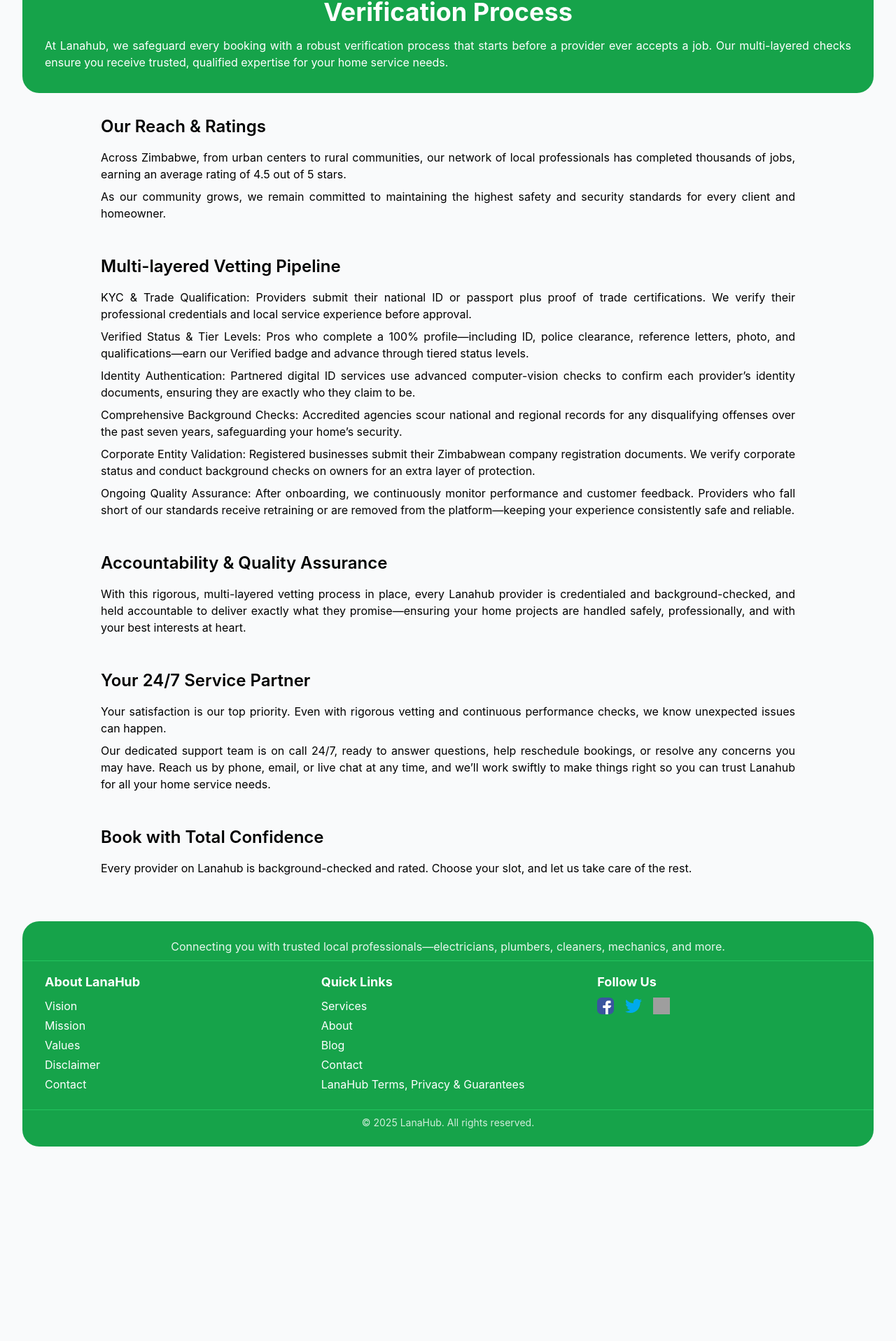
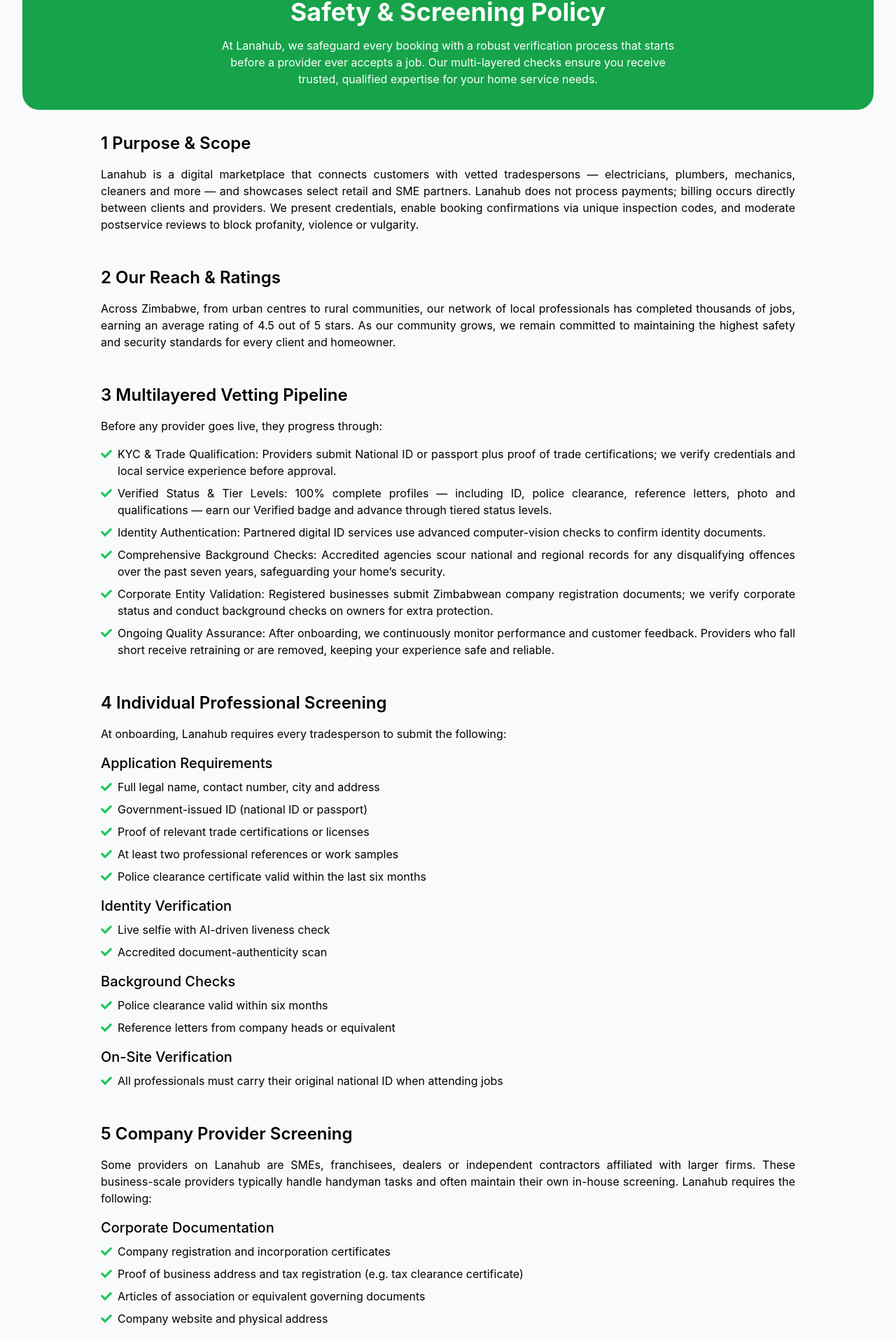
Before and after one commit to MicroLana/lanahub, a React (Vite) app: page /verification-process in a window 1280 px wide. Shown: the part 179-2096 px from the top of the page at 70% size. Before the commit the page ends 1818 px from the top, so only its background shows below. Built offline with nearby package versions, Linux system fonts and the light colour scheme; no server answers; grey boxes are pictures that could not be loaded.

Commit message:
22 July Working Links for Veerendere

```diff
--- a/src/pages/VerificationProcess.jsx
+++ b/src/pages/VerificationProcess.jsx
@@ -1,82 +1,250 @@
-// src/pages/VerificationProcess.jsx
+// src/pages/Test.jsx
 import React from "react";
+import { FaCheck } from "react-icons/fa";
 import Footer from "../components/Footer";
 
-export default function VerificationProcess() {
+export default function Test() {
   const sections = [
     {
+      id: "purpose",
+      title: "1 Purpose & Scope",
+      content: [
+        "Lanahub is a digital marketplace that connects customers with vetted tradespersons — electricians, plumbers, mechanics, cleaners and more — and showcases select retail and SME partners. Lanahub does not process payments; billing occurs directly between clients and providers. We present credentials, enable booking confirmations via unique inspection codes, and moderate postservice reviews to block profanity, violence or vulgarity."
+      ],
+    },
+    {
       id: "reach",
-      title: "Our Reach & Ratings",
+      title: "2 Our Reach & Ratings",
       content: [
-        "Across Zimbabwe, from urban centers to rural communities, our network of local professionals has completed thousands of jobs, earning an average rating of 4.5 out of 5 stars.",
-        "As our community grows, we remain committed to maintaining the highest safety and security standards for every client and homeowner.",
+        "Across Zimbabwe, from urban centres to rural communities, our network of local professionals has completed thousands of jobs, earning an average rating of 4.5 out of 5 stars. As our community grows, we remain committed to maintaining the highest safety and security standards for every client and homeowner."
       ],
     },
     {
       id: "pipeline",
-      title: "Multi-layered Vetting Pipeline",
+      title: "3 Multilayered Vetting Pipeline",
       content: [
-        "KYC & Trade Qualification: Providers submit their national ID or passport plus proof of trade certifications. We verify their professional credentials and local service experience before approval.",
-        "Verified Status & Tier Levels: Pros who complete a 100% profile—including ID, police clearance, reference letters, photo, and qualifications—earn our Verified badge and advance through tiered status levels.",
-        "Identity Authentication: Partnered digital ID services use advanced computer-vision checks to confirm each provider’s identity documents, ensuring they are exactly who they claim to be.",
-        "Comprehensive Background Checks: Accredited agencies scour national and regional records for any disqualifying offenses over the past seven years, safeguarding your home’s security.",
-        "Corporate Entity Validation: Registered businesses submit their Zimbabwean company registration documents. We verify corporate status and conduct background checks on owners for an extra layer of protection.",
-        "Ongoing Quality Assurance: After onboarding, we continuously monitor performance and customer feedback. Providers who fall short of our standards receive retraining or are removed from the platform—keeping your experience consistently safe and reliable.",
+        "Before any provider goes live, they progress through:"
+      ],
+      list: [
+        "KYC & Trade Qualification: Providers submit National ID or passport plus proof of trade certifications; we verify credentials and local service experience before approval.",
+        "Verified Status & Tier Levels: 100% complete profiles — including ID, police clearance, reference letters, photo and qualifications — earn our Verified badge and advance through tiered status levels.",
+        "Identity Authentication: Partnered digital ID services use advanced computer-vision checks to confirm identity documents.",
+        "Comprehensive Background Checks: Accredited agencies scour national and regional records for any disqualifying offences over the past seven years, safeguarding your home’s security.",
+        "Corporate Entity Validation: Registered businesses submit Zimbabwean company registration documents; we verify corporate status and conduct background checks on owners for extra protection.",
+        "Ongoing Quality Assurance: After onboarding, we continuously monitor performance and customer feedback. Providers who fall short receive retraining or are removed, keeping your experience safe and reliable."
       ],
     },
     {
-      id: "accountability",
-      title: "Accountability & Quality Assurance",
+      id: "individual-screening",
+      title: "4 Individual Professional Screening",
       content: [
-        "With this rigorous, multi-layered vetting process in place, every Lanahub provider is credentialed and background-checked, and held accountable to deliver exactly what they promise—ensuring your home projects are handled safely, professionally, and with your best interests at heart.",
+        "At onboarding, Lanahub requires every tradesperson to submit the following:"
       ],
+      subsections: [
+        {
+          subtitle: "Application Requirements",
+          list: [
+            "Full legal name, contact number, city and address",
+            "Government-issued ID (national ID or passport)",
+            "Proof of relevant trade certifications or licenses",
+            "At least two professional references or work samples",
+            "Police clearance certificate valid within the last six months"
+          ],
+        },
+        {
+          subtitle: "Identity Verification",
+          list: [
+            "Live selfie with AI-driven liveness check",
+            "Accredited document-authenticity scan"
+          ],
+        },
+        {
+          subtitle: "Background Checks",
+          list: [
+            "Police clearance valid within six months",
+            "Reference letters from company heads or equivalent"
+          ],
+        },
+        {
+          subtitle: "On-Site Verification",
+          list: [
+            "All professionals must carry their original national ID when attending jobs"
+          ],
+        }
+      ]
+    },
+    {
+      id: "company-screening",
+      title: "5 Company Provider Screening",
+      content: [
+        "Some providers on Lanahub are SMEs, franchisees, dealers or independent contractors affiliated with larger firms. These business-scale providers typically handle handyman tasks and often maintain their own in-house screening. Lanahub requires the following:"
+      ],
+      subsections: [
+        {
+          subtitle: "Corporate Documentation",
+          list: [
+            "Company registration and incorporation certificates",
+            "Proof of business address and tax registration (e.g. tax clearance certificate)",
+            "Articles of association or equivalent governing documents",
+            "Company website and physical address"
+          ]
+        },
+        {
+          subtitle: "Transitional Access",
+          list: [
+            "Up to one booking allowed within 24 hours of application",
+            "Full screening must conclude within 48 hours to retain active status"
+          ]
+        }
+      ]
+    },
+    {
+      id: "monitoring",
+      title: "6 Ongoing Monitoring & Reviews",
+      subsections: [
+        {
+          subtitle: "Periodic Reverification",
+          list: [
+            "Annual rescreening to maintain compliance",
+            "Providers must report changes (address, license, ownership) within seven days"
+          ]
+        },
+        {
+          subtitle: "Incident-Driven Checks",
+          list: [
+            "Immediate review triggered by any customer safety complaint",
+            "Temporary suspension for serious allegations (fraud, violence, etc.)"
+          ]
+        },
+        {
+          subtitle: "Accountability & Quality Assurance",
+          content: "With this rigorous, multilayered pipeline, every Lanahub provider is credentialed, background-checked and held accountable. Providers who fail to deliver on their promises face retraining or removal, ensuring home projects are handled safely and professionally."
+        }
+      ]
+    },
+    {
+      id: "compliance",
+      title: "7 Compliance & Activation",
+      subsections: [
+        {
+          subtitle: "Review Process",
+          list: [
+            "Compliance team reviews all screening documentation",
+            "Clear results → full activation",
+            "Adverse or incomplete findings → manual follow-up or disqualification"
+          ]
+        },
+        {
+          subtitle: "Notifications",
+          list: [
+            "Providers receive requests for missing documents or clarifications",
+            "Final activation or rejection communicated within 72 hours"
+          ]
+        }
+      ]
+    },
+    {
+      id: "moderation",
+      title: "8 Reviews Moderation",
+      list: [
+        "Customers submit feedback using unique booking codes",
+        "Automated filters and human moderators block profanity, violence or vulgarity",
+        "Validated reviews feed our AI analytics for ongoing performance insights"
+      ]
     },
     {
       id: "support",
-      title: "Your 24/7 Service Partner",
+      title: "9 Your 24/7 Service Partner",
       content: [
-        "Your satisfaction is our top priority. Even with rigorous vetting and continuous performance checks, we know unexpected issues can happen.",
-        "Our dedicated support team is on call 24/7, ready to answer questions, help reschedule bookings, or resolve any concerns you may have. Reach us by phone, email, or live chat at any time, and we’ll work swiftly to make things right so you can trust Lanahub for all your home service needs.",
-      ],
+        "Your satisfaction is our top priority. Even with thorough vetting and continuous performance checks, unexpected issues can arise. Our dedicated support team is on call 24/7—by phone, email or live chat—to answer questions, help reschedule bookings or resolve concerns swiftly so you can trust Lanahub for all your home service needs."
+      ]
     },
     {
       id: "confidence",
-      title: "Book with Total Confidence",
+      title: "10 Book with Total Confidence",
       content: [
-        "Every provider on Lanahub is background-checked and rated. Choose your slot, and let us take care of the rest.",
-      ],
+        "Every provider on Lanahub is background-checked and rated. Choose your slot, and let us handle the rest."
+      ]
     },
+    {
+      id: "appeals",
+      title: "11 Limitations & Appeals",
+      subsections: [
+        {
+          subtitle: "Limitations",
+          list: [
+            "Public records may be incomplete or delayed",
+            "Lanahub relies on third-party data for accuracy"
+          ]
+        },
+        {
+          subtitle: "Appeals",
+          list: [
+            "Rejected applicants may appeal with supporting evidence at compliance@lanahub.co.zw",
+            "Appeals resolved within 21 days"
+          ]
+        }
+      ]
+    },
+    {
+      id: "updates",
+      title: "12 Policy Updates",
+      content: [
+        "This policy is reviewed at least annually or as required by legal or operational changes. Revisions will be published with an updated \"Last updated\" date."
+      ]
+    }
   ];
 
   return (
     <>
       {/* Full-width green banner */}
       <div className="w-full bg-green-600 text-white py-8 rounded-3xl">
-        <div className="max-w-screen-xl mx-auto px-4 sm:px-6 lg:px-8 text-justify">
-          <h1 className="text-4xl font-bold text-center mb-4">
-            Verification Process
-          </h1>
-          <p>
+        <div className="max-w-screen-xl mx-auto px-4 sm:px-6 lg:px-8">
+          <h1 className="text-4xl font-bold text-center mb-4">Safety & Screening Policy</h1>
+          <p className="text-center max-w-2xl mx-auto">
             At Lanahub, we safeguard every booking with a robust verification process that starts before a provider ever accepts a job. Our multi-layered checks ensure you receive trusted, qualified expertise for your home service needs.
           </p>
         </div>
       </div>
 
       <main className="max-w-screen-lg mx-auto px-4 py-8 space-y-12">
-        {sections.map(({ id, title, content }) => (
-          <section key={id} id={id} className="space-y-4">
-            <h2 className="text-2xl font-semibold hover:text-green-500 transition-colors cursor-pointer">
-              {title}
+        {sections.map(section => (
+          <section key={section.id} id={section.id} className="space-y-4">
+            <h2 className="text-2xl font-semibold text-left hover:text-green-500 transition-colors">
+              {section.title}
             </h2>
-            <div className="text-justify space-y-2">
-              {content.map((line, i) => (
-                <p key={i}>{line}</p>
-              ))}
-            </div>
+            {section.content && section.content.map((line, idx) => (
+              <p key={idx} className="text-justify">{line}</p>
+            ))}
+            {section.list && (
+              <ul className="list-none space-y-2">
+                {section.list.map((item, idx) => (
+                  <li key={idx} className="flex items-start">
+                    <FaCheck className="mt-1 mr-2 text-green-500 flex-shrink-0" />
+                    <p className="text-justify">{item}</p>
+                  </li>
+                ))}
+              </ul>
+            )}
+            {section.subsections && section.subsections.map((sub, idx) => (
+              <div key={idx} className="space-y-2">
+                <h3 className="text-xl font-medium text-left">{sub.subtitle}</h3>
+                {sub.content && <p className="text-justify">{sub.content}</p>}
+                {sub.list && (
+                  <ul className="list-none space-y-2">
+                    {sub.list.map((item, i) => (
+                      <li key={i} className="flex items-start">
+                        <FaCheck className="mt-1 mr-2 text-green-500 flex-shrink-0" />
+                        <p className="text-justify">{item}</p>
+                      </li>
+                    ))}
+                  </ul>
+                )}
+              </div>
+            ))}
           </section>
         ))}
       </main>
-
       <Footer />
     </>
   );
```
